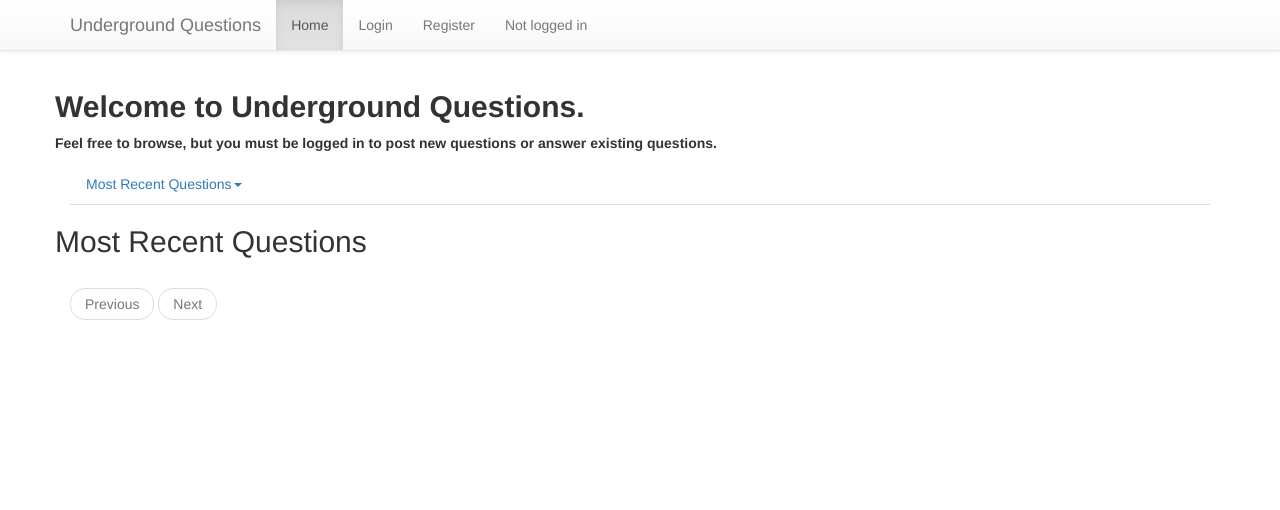
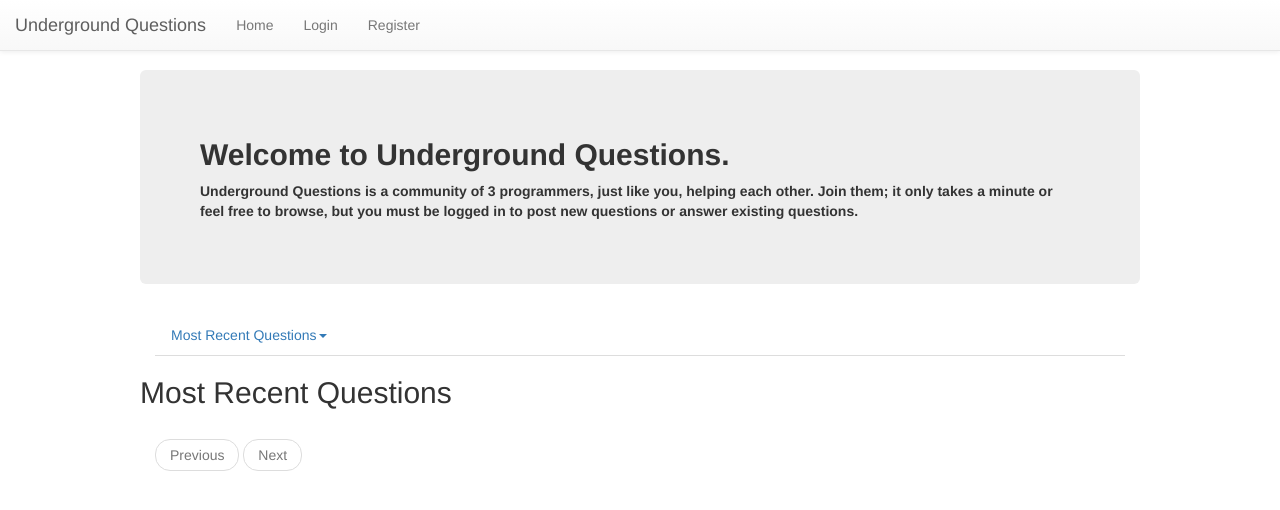
Before and after one commit to underground-questions/questions-from-the-basement, a Django app: page / in a window 1280 px wide. Shown: the top 510 px of the page. Run offline with Django 3.2, Linux system fonts and the light colour scheme; data that the repository does not hold is empty; some libraries are stand-ins or nearby versions.

Commit message:
fixed navbar response

```diff
--- a/qna/static/qna/css/style.css
+++ b/qna/static/qna/css/style.css
@@ -1,7 +1,13 @@
+
+
 body {
   padding-top: 50px;
 }
 
-.clear {
-  clear: both;
+.container {
+  width: 1000px;
 }
+
+.header {
+  background-color: #fff;
+}
--- a/qna/templates/qna/base.html
+++ b/qna/templates/qna/base.html
@@ -10,19 +10,17 @@
   <meta name="description" content="">
   <meta name="author" content="">
   <link rel="icon" href="../../favicon.ico">
-
-  <title>Underground Questions</title>
-
   <link rel="stylesheet" href="//maxcdn.bootstrapcdn.com/bootstrap/3.2.0/css/bootstrap.min.css">
   <link rel="stylesheet" href="//maxcdn.bootstrapcdn.com/bootstrap/3.2.0/css/bootstrap-theme.min.css">
+  <link href={% static 'qna/css/style.css' %} rel="stylesheet">
+  <title>Underground Questions</title>
+</head>
 
-  <link href={% static 'qna/css/style.css' %} rel="stylesheet">
-</head>
 <body>
   <nav class="navbar navbar-default navbar-fixed-top">
-  <div class="container">
+    <div class="container-fluid">
       <div class="navbar-header">
-      <button type="button" class="navbar-toggle collapsed" data-toggle="collapse" data-target="#navbar" aria-expanded="false" aria-controls="navbar">
+        <button type="button" class="navbar-toggle collapsed" data-toggle="collapse" data-target="#bs-example-navbar-collapse-1" aria-expanded="false">
           <span class="sr-only">Toggle navigation</span>
           <span class="icon-bar"></span>
           <span class="icon-bar"></span>
@@ -30,22 +28,22 @@
         </button>
         <a class="navbar-brand" href="{% url 'home' %}">Underground Questions</a>
       </div>
-    <a class="btn btn-navbar" data-toggle="collapse" data-target=".nav-collapse"></a>
+
+      <div class="collapse navbar-collapse" id="bs-navbar-collapse-1">
         <ul class="nav navbar-nav">
-        <li class="active"><a href="{% url 'home' %}">Home</a></li>
+          <li><a href="{% url 'home' %}">Home</a></li>
         {% if request.user.is_anonymous %}
           <li><a href="{% url 'login' %}">Login</a></li>
           <li><a href="{% url 'register' %}">Register</a></li>
         {% endif %}
         {% if request.user.is_authenticated %}
-          <p class="navbar-text navbar-right">Signed in as <a href="#" class="navbar-link"><a href="{% url 'user_redirect' %}">{{request.user.username}}</a></a></p>
-          <!-- <li><a href="{% url 'user_redirect' %}">HI {{request.user.username}}</a></li> -->
           <li><a href="{% url 'user_redirect' %}">Profile</a></li>
           <li><a href="{% url 'logout' %}">Logout</a></li>
-        {% else %}
-          <p class="navbar-text navbar-right">Not logged in </a>
         {% endif %}
         </ul>
+      {% if request.user.is_authenticated %}
+        <p class="navbar-text navbar-right">Signed in as <a href="{% url 'user_redirect' %}" class="navbar-link">{{request.user.username}}</a></p>
+      {% endif %}
       </div>
     </div>
   </nav>
--- a/qna/templates/qna/index.html
+++ b/qna/templates/qna/index.html
@@ -4,10 +4,13 @@
 <div class="container">
   <br />
   <div class="row">
+    <div class="jumbotron">
       <p><b>
         <h2>Welcome to Underground Questions.</h2>
-      Feel free to browse, but you must be logged in to post new questions or answer existing questions.
+        Underground Questions is a community of 3 programmers, just like you, helping each other. Join them; it only takes a minute or
+        feel free to browse, but you must be logged in to post new questions or answer existing questions.
       </b></p>
+    </div>
   </div>
 
   <ul class="nav nav-tabs">
@@ -25,13 +28,14 @@
   <div class="row">
     <h2> {{ sort }} Questions </h2>
   </div>
-
+  <figure class="highlight">
     {% for question in questions %}
     <div class="row question_print">
       <p><h4><a href="{% url 'question_detail' question.id %}">{{question.title}}</a></h4></p>
       <p>Submitted on {{question.created}} by <a href="{% url 'profile' question.owner.id %}"> {{question.owner.user.username}}</a></p>
     </div>
     {% endfor %}
+  </figure>
 
   <nav>
     <ul class="pager pull-left">
@@ -48,7 +52,7 @@
     </ul>
   </nav>
 
-  <div class="clear"></div>
+  <div class="clearfix"></div>
 
   {% if user.is_authenticated %}
   <div class="question_form row">
@@ -72,6 +76,7 @@
           {% endfor %}
           <br /><br /><button type="submit" value="submit" class="btn btn-default">Submit</button>
         </form>
+      </form>
     </div>
   </div>
   {% endif %}
```
Also changed, not shown: qna/templates/qna/question.html (+9 -8 lines). Lines whose indentation alone changed are shown as unchanged.
